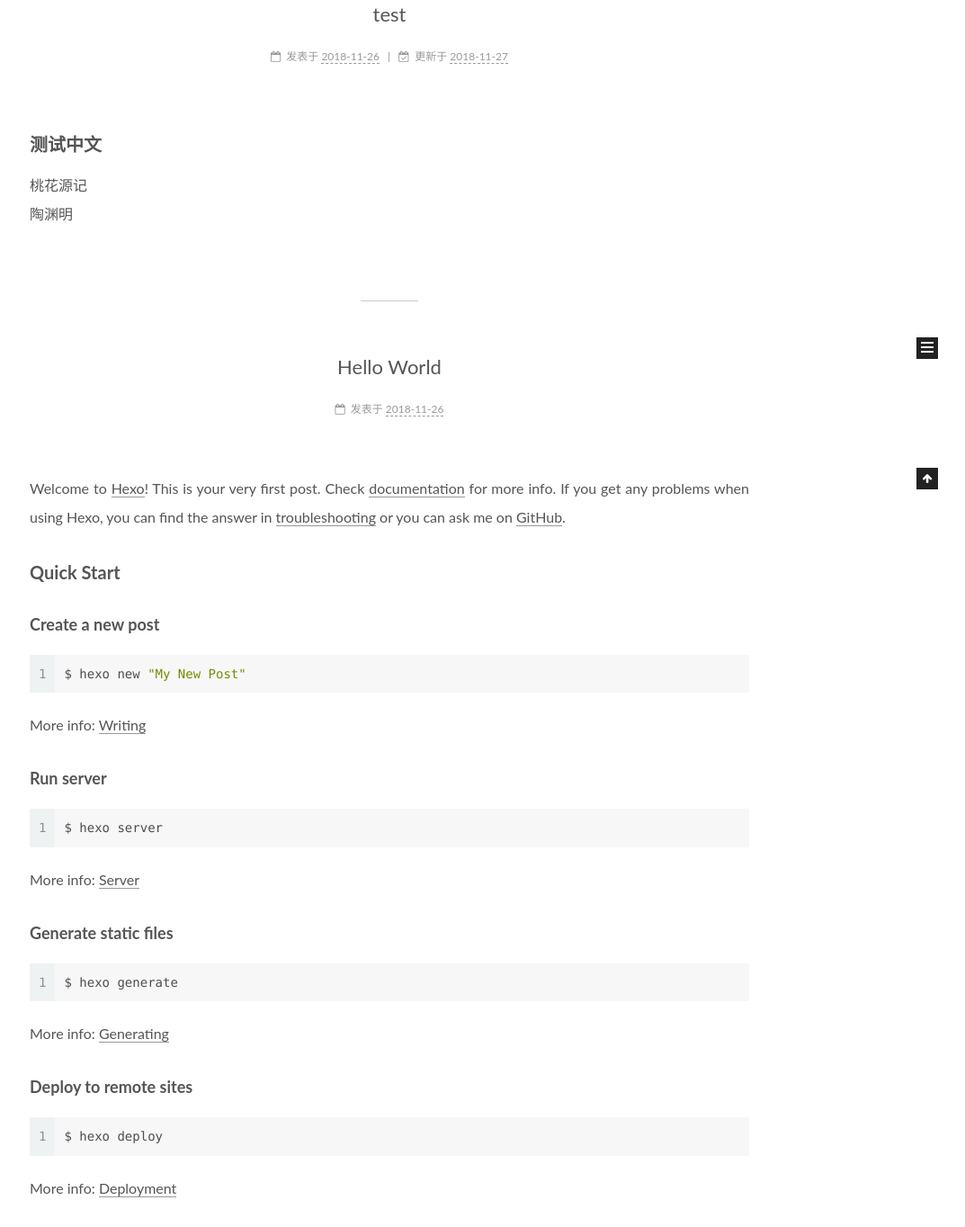
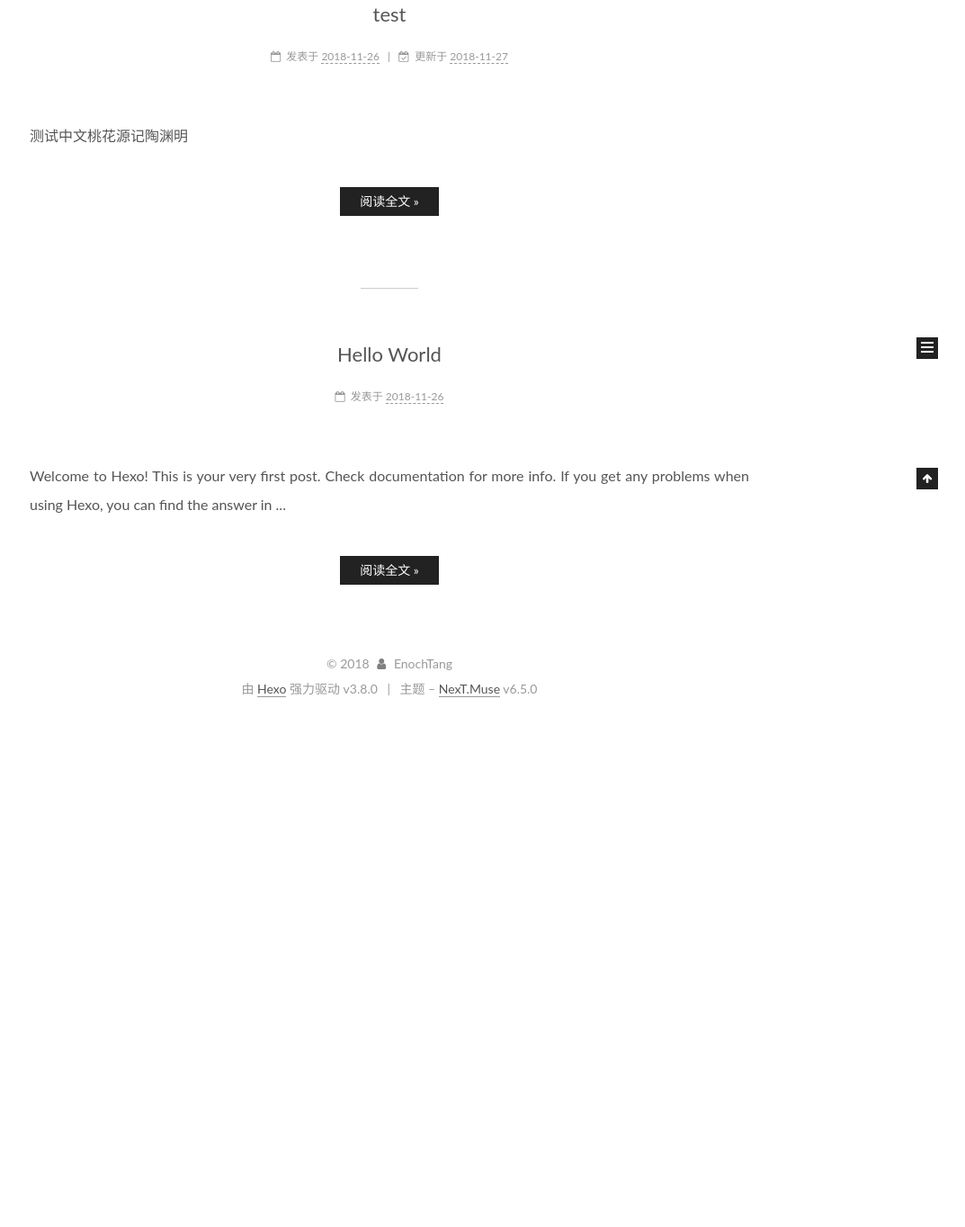
Before and after one commit to iLoveTangY/iLoveTangY.github.io, a plain HTML site: page index.html in a window 1280 px wide. Shown: the part 356-1720 px from the top of the page at 90% size, without its empty margins (207-1280 px from the left). After the commit the page ends 1156 px from the top, so only its background shows below. Drawn offline with Linux system fonts and the light colour scheme.

Commit message:
Site updated: 2018-11-27 15:53:26

```diff
--- a/css/main.css
+++ b/css/main.css
@@ -1850,7 +1850,7 @@ pre .javascript .function {
   width: 4px;
   height: 4px;
   border-radius: 50%;
-  background: #fba49f;
+  background: #16ffe3;
 }
 .links-of-blogroll {
   font-size: 13px;
--- a/index.html
+++ b/index.html
@@ -465,9 +465,18 @@
 
 
 
-            <h2 id="测试中文"><a href="#测试中文" class="headerlink" title="测试中文"></a>测试中文</h2><p>桃花源记<br>陶渊明</p>
+          测试中文桃花源记陶渊明
 
 
+          <!--noindex-->
+
+            <div class="post-button text-center">
+              <a class="btn" href="/2018/11/26/test/#more" rel="contents">
+                阅读全文 &raquo;
+              </a>
+            </div>
+
+          <!--/noindex-->
 
 
     </div>
@@ -603,17 +612,17 @@
 
 
 
-            <p>Welcome to <a href="https://hexo.io/" target="_blank" rel="noopener">Hexo</a>! This is your very first post. Check <a href="https://hexo.io/docs/" target="_blank" rel="noopener">documentation</a> for more info. If you get any problems when using Hexo, you can find the answer in <a href="https://hexo.io/docs/troubleshooting.html" target="_blank" rel="noopener">troubleshooting</a> or you can ask me on <a href="https://github.com/hexojs/hexo/issues" target="_blank" rel="noopener">GitHub</a>.</p>
-<h2 id="Quick-Start"><a href="#Quick-Start" class="headerlink" title="Quick Start"></a>Quick Start</h2><h3 id="Create-a-new-post"><a href="#Create-a-new-post" class="headerlink" title="Create a new post"></a>Create a new post</h3><figure class="highlight bash"><table><tr><td class="gutter"><pre><span class="line">1</span><br></pre></td><td class="code"><pre><span class="line">$ hexo new <span class="string">"My New Post"</span></span><br></pre></td></tr></table></figure>
-<p>More info: <a href="https://hexo.io/docs/writing.html" target="_blank" rel="noopener">Writing</a></p>
-<h3 id="Run-server"><a href="#Run-server" class="headerlink" title="Run server"></a>Run server</h3><figure class="highlight bash"><table><tr><td class="gutter"><pre><span class="line">1</span><br></pre></td><td class="code"><pre><span class="line">$ hexo server</span><br></pre></td></tr></table></figure>
-<p>More info: <a href="https://hexo.io/docs/server.html" target="_blank" rel="noopener">Server</a></p>
-<h3 id="Generate-static-files"><a href="#Generate-static-files" class="headerlink" title="Generate static files"></a>Generate static files</h3><figure class="highlight bash"><table><tr><td class="gutter"><pre><span class="line">1</span><br></pre></td><td class="code"><pre><span class="line">$ hexo generate</span><br></pre></td></tr></table></figure>
-<p>More info: <a href="https://hexo.io/docs/generating.html" target="_blank" rel="noopener">Generating</a></p>
-<h3 id="Deploy-to-remote-sites"><a href="#Deploy-to-remote-sites" class="headerlink" title="Deploy to remote sites"></a>Deploy to remote sites</h3><figure class="highlight bash"><table><tr><td class="gutter"><pre><span class="line">1</span><br></pre></td><td class="code"><pre><span class="line">$ hexo deploy</span><br></pre></td></tr></table></figure>
-<p>More info: <a href="https://hexo.io/docs/deployment.html" target="_blank" rel="noopener">Deployment</a></p>
+          Welcome to Hexo! This is your very first post. Check documentation for more info. If you get any problems when using Hexo, you can find the answer in
+          ...
+          <!--noindex-->
 
+            <div class="post-button text-center">
+              <a class="btn" href="/2018/11/26/hello-world/#more" rel="contents">
+                阅读全文 &raquo;
+              </a>
+            </div>
 
+          <!--/noindex-->
 
 
     </div>
```
